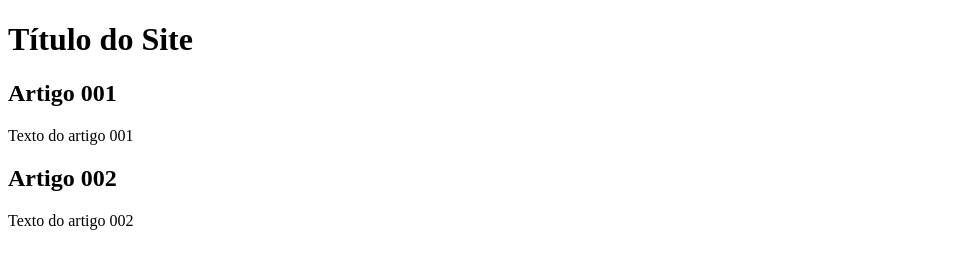
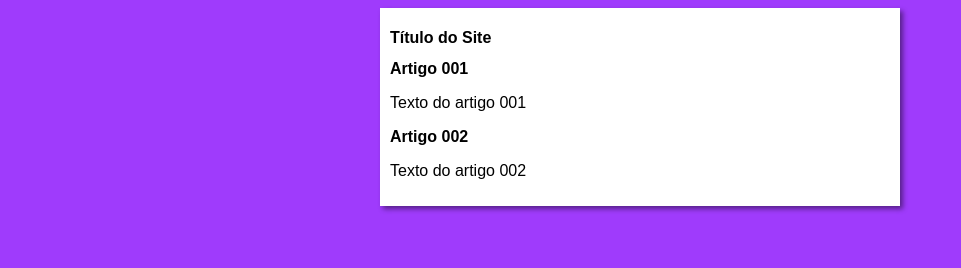
Before and after one commit to HendrixsIsak/projeto-site, a plain HTML site: page index.html in a window 1280 px wide. Shown: the whole page, without its empty margins (0-961 px from the left). Drawn offline with Linux system fonts and the light colour scheme.

Commit message:
iniciei o design

```diff
--- /dev/null
+++ b/estilos/style.css
@@ -0,0 +1,14 @@
+* {
+    font-family: Arial, Helvetica, sans-serif;
+    font-size: 16px;
+}
+body {
+    background-color: rgb(159, 59, 252);
+}
+main{
+    background-color: white;
+    width: 500px;
+    margin: auto;
+    padding: 10px;
+    box-shadow: 3px 3px 5px rgba(0, 0, 0, 0.459);
+}
--- a/index.html
+++ b/index.html
@@ -4,6 +4,7 @@
     <meta charset="UTF-8">
     <meta name="viewport" content="width=device-width, initial-scale=1.0">
     <title>Título do Site</title>
+    <link rel="stylesheet" href="estilos/style.css">
 </head>
     <body>
         <main>
```
